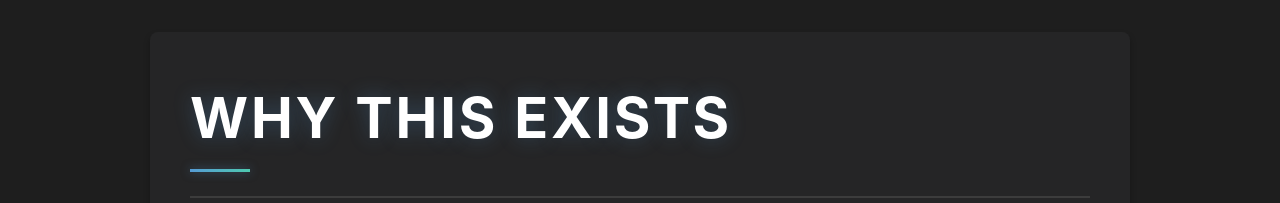
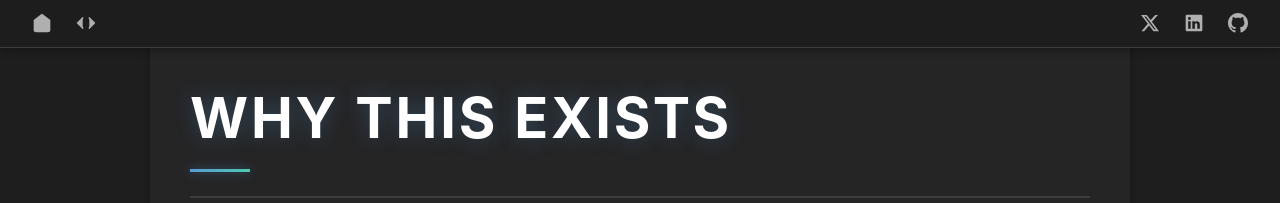
Before and after one commit to gottlabs/home, a Jekyll site: the page built from _posts/2025-12-28-the_why.md, in a window 1280 px wide. Shown: the top 203 px of the page. Built offline with Jekyll 4.4.1, drawn with Linux system fonts in a browser that asks for light colours.

Commit message:
Update post.html

```diff
--- a/_layouts/post.html
+++ b/_layouts/post.html
@@ -8,6 +8,41 @@
   <link rel="stylesheet" href="{{ site.baseurl }}/style.css">
 </head>
 <body>
+  <!-- Top Navigation Bar -->
+  <nav class="top-nav">
+    <div class="nav-left">
+      <a href="{{ site.baseurl }}/" class="nav-icon" title="Home">
+        <svg xmlns="http://www.w3.org/2000/svg" viewBox="0 0 24 24" fill="none" stroke="currentColor" stroke-width="2" stroke-linecap="round" stroke-linejoin="round">
+          <path d="M3 9l9-7 9 7v11a2 2 0 0 1-2 2H5a2 2 0 0 1-2-2z"></path>
+          <polyline points="9 22 9 12 15 12 15 22"></polyline>
+        </svg>
+      </a>
+      <a href="https://github.com/gottlabs/home" class="nav-icon" title="View Source Code" target="_blank" rel="noopener noreferrer">
+        <svg xmlns="http://www.w3.org/2000/svg" viewBox="0 0 24 24" fill="none" stroke="currentColor" stroke-width="2" stroke-linecap="round" stroke-linejoin="round">
+          <polyline points="16 18 22 12 16 6"></polyline>
+          <polyline points="8 6 2 12 8 18"></polyline>
+        </svg>
+      </a>
+    </div>
+    <div class="nav-right">
+      <a href="https://x.com/_danielgott" class="nav-icon" title="X (Twitter)" target="_blank" rel="noopener noreferrer">
+        <svg xmlns="http://www.w3.org/2000/svg" viewBox="0 0 24 24" fill="currentColor">
+          <path d="M18.244 2.25h3.308l-7.227 8.26 8.502 11.24H16.17l-5.214-6.817L4.99 21.75H1.68l7.73-8.835L1.254 2.25H8.08l4.713 6.231zm-1.161 17.52h1.833L7.084 4.126H5.117z"/>
+        </svg>
+      </a>
+      <a href="https://www.linkedin.com/in/daniel-j-gott/" class="nav-icon" title="LinkedIn" target="_blank" rel="noopener noreferrer">
+        <svg xmlns="http://www.w3.org/2000/svg" viewBox="0 0 24 24" fill="currentColor">
+          <path d="M20.5 2h-17A1.5 1.5 0 002 3.5v17A1.5 1.5 0 003.5 22h17a1.5 1.5 0 001.5-1.5v-17A1.5 1.5 0 0020.5 2zM8 19H5v-9h3zM6.5 8.25A1.75 1.75 0 118.3 6.5a1.78 1.78 0 01-1.8 1.75zM19 19h-3v-4.74c0-1.42-.6-1.93-1.38-1.93A1.74 1.74 0 0013 14.19a.66.66 0 000 .14V19h-3v-9h2.9v1.3a3.11 3.11 0 012.7-1.4c1.55 0 3.36.86 3.36 3.66z"/>
+        </svg>
+      </a>
+      <a href="https://github.com/danielgottt" class="nav-icon" title="GitHub Profile" target="_blank" rel="noopener noreferrer">
+        <svg xmlns="http://www.w3.org/2000/svg" viewBox="0 0 24 24" fill="currentColor">
+          <path d="M12 0c-6.626 0-12 5.373-12 12 0 5.302 3.438 9.8 8.207 11.387.599.111.793-.261.793-.577v-2.234c-3.338.726-4.033-1.416-4.033-1.416-.546-1.387-1.333-1.756-1.333-1.756-1.089-.745.083-.729.083-.729 1.205.084 1.839 1.237 1.839 1.237 1.07 1.834 2.807 1.304 3.492.997.107-.775.418-1.305.762-1.604-2.665-.305-5.467-1.334-5.467-5.931 0-1.311.469-2.381 1.236-3.221-.124-.303-.535-1.524.117-3.176 0 0 1.008-.322 3.301 1.23.957-.266 1.983-.399 3.003-.404 1.02.005 2.047.138 3.006.404 2.291-1.552 3.297-1.23 3.297-1.23.653 1.653.242 2.874.118 3.176.77.84 1.235 1.911 1.235 3.221 0 4.609-2.807 5.624-5.479 5.921.43.372.823 1.102.823 2.222v3.293c0 .319.192.694.801.576 4.765-1.589 8.199-6.086 8.199-11.386 0-6.627-5.373-12-12-12z"/>
+        </svg>
+      </a>
+    </div>
+  </nav>
+
   <main>
     <header>
       <h1>{{ page.title }}</h1>
```
